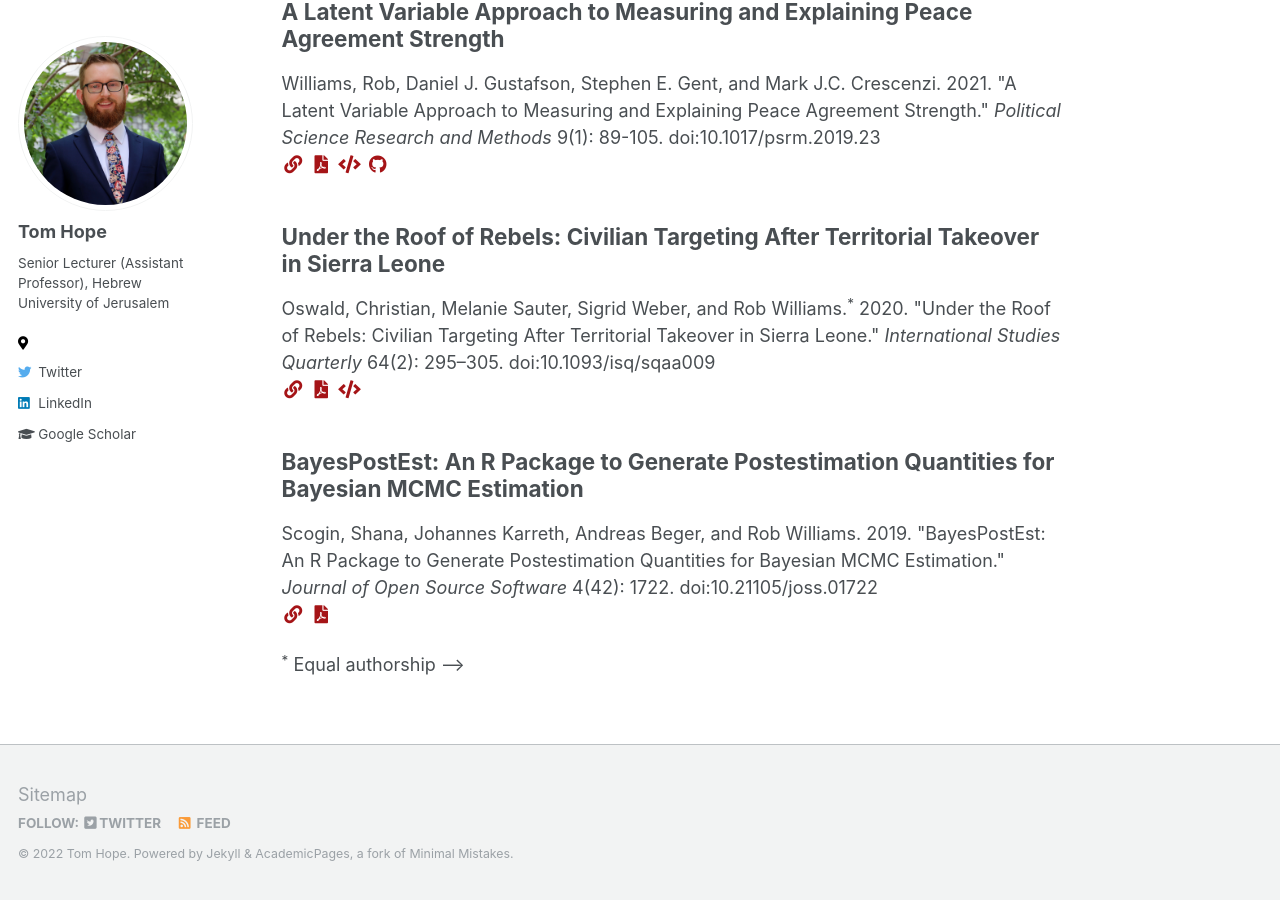
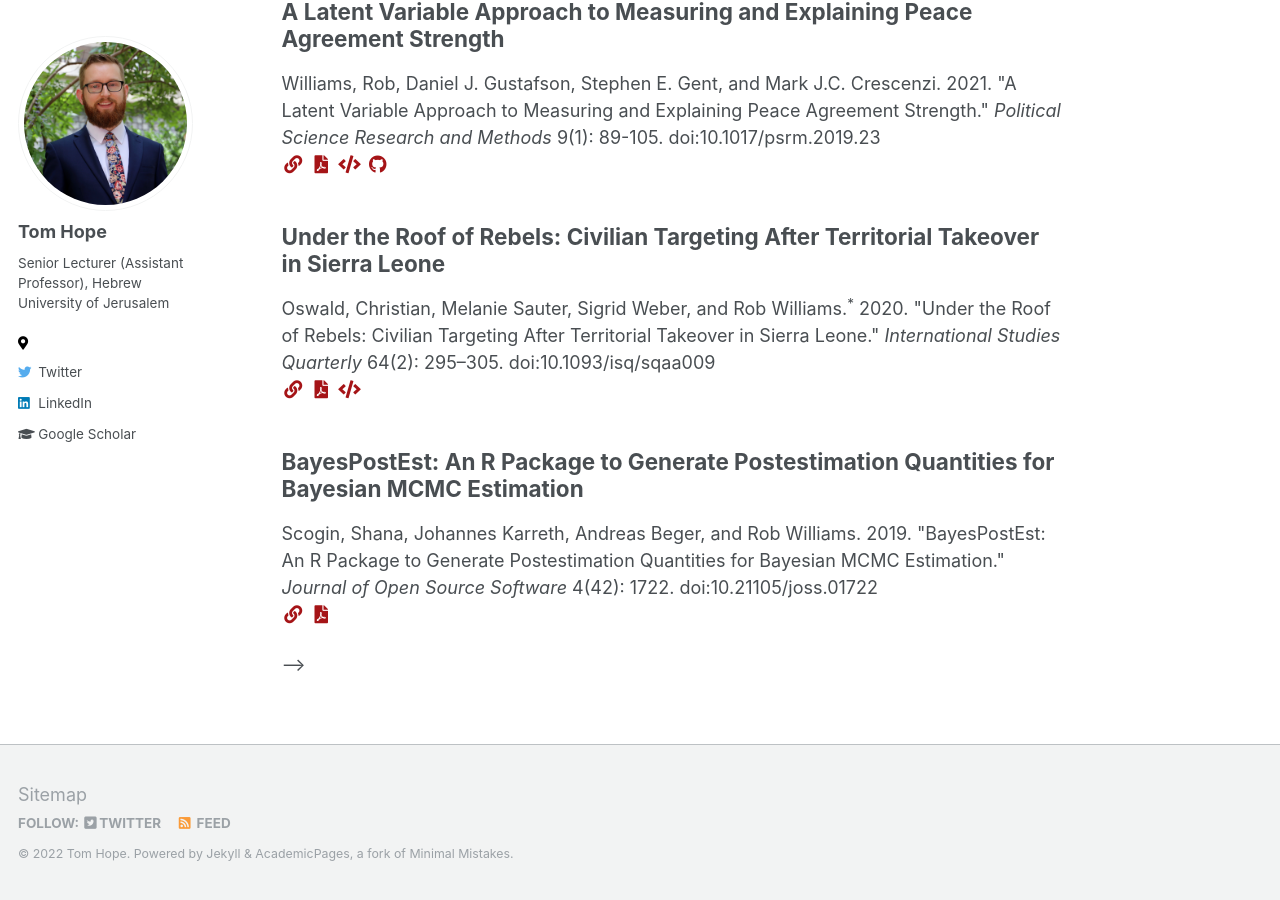
Before and after one commit to tomhoper/tomhoper.github.io, a Jekyll site: the page built from _pages/publications.md, in a window 1280 px wide and 900 px high, scrolled down 1012 px. Built offline with Jekyll 4.4.1, drawn with Linux system fonts in a browser that asks for light colours.

Commit message:
Update publications.md

```diff
--- a/_pages/publications.md
+++ b/_pages/publications.md
@@ -10,9 +10,7 @@ author_profile: true
 {% endif %}
 
 <!-- {% include base_path %}
-
 {% for post in site.publications reversed %}
   {% include archive-single.html %}
 {% endfor %}
-
-<sup>*</sup> Equal authorship -->
+-->
```
